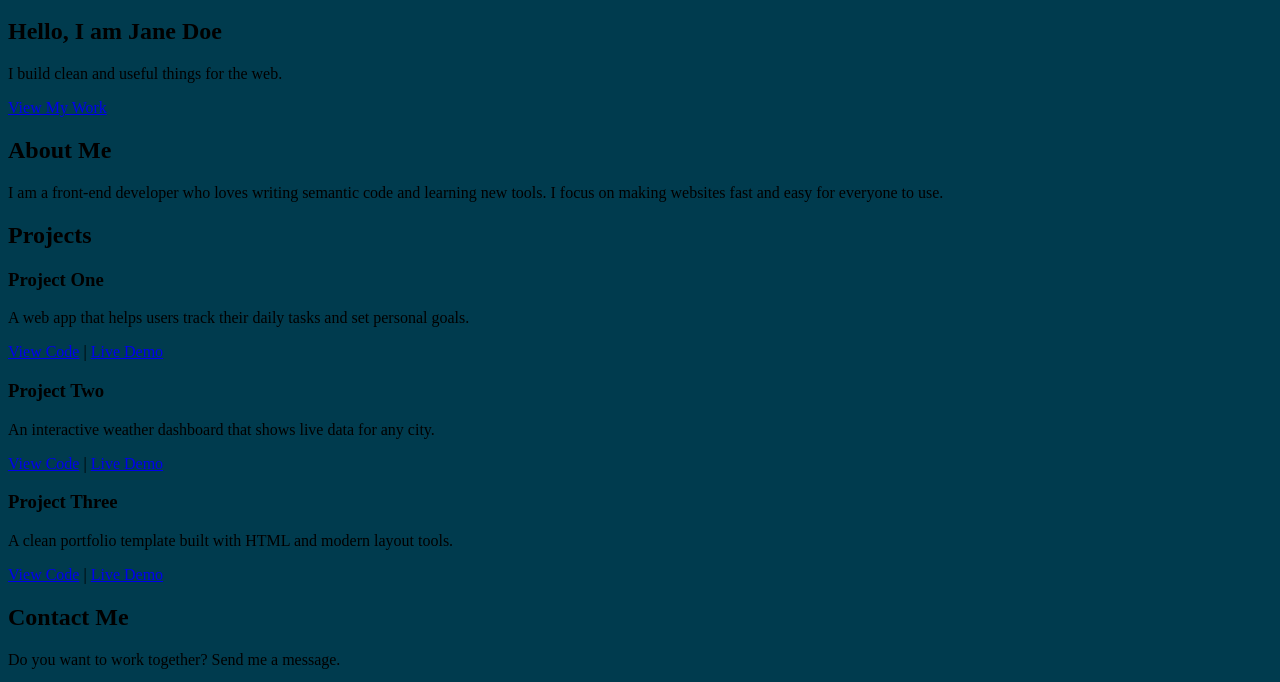
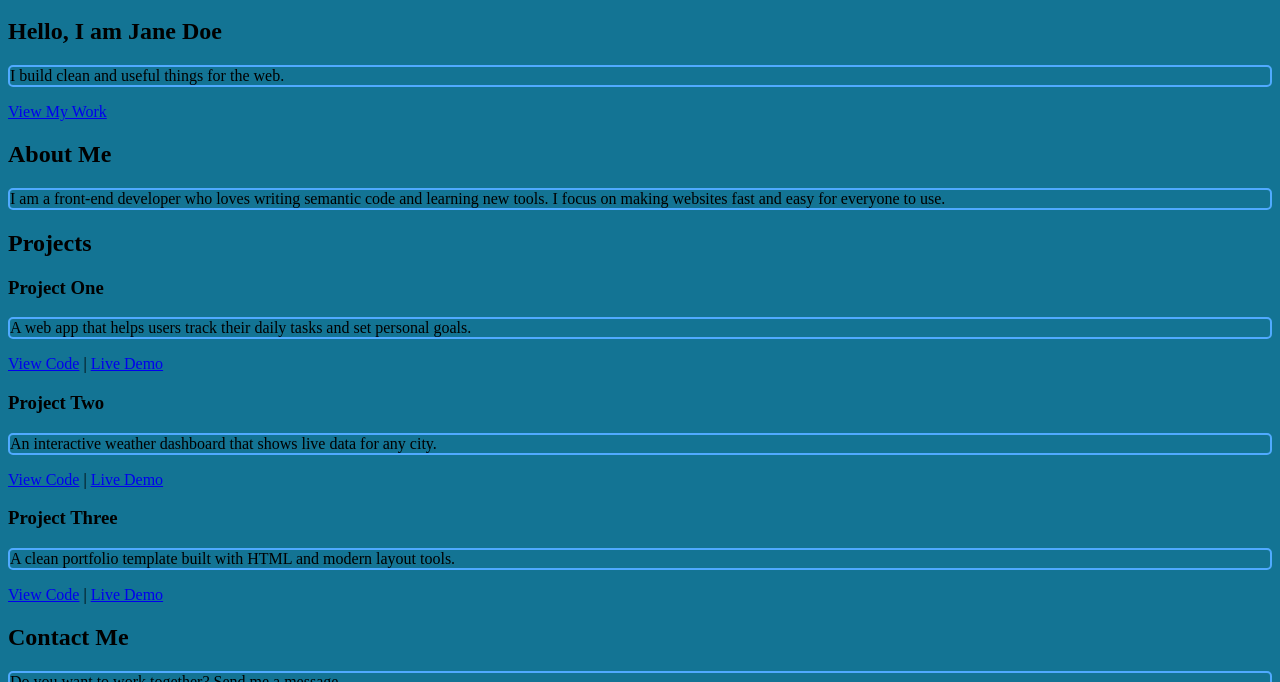
Before and after one commit to irvinggonzalezCode/time_tracker, a plain HTML site: page home.html in a window 1280 px wide. Shown: the part 115-797 px from the top of the page. Drawn offline with Linux system fonts and the light colour scheme.

Commit message:
added border

```diff
--- a/styles.css
+++ b/styles.css
@@ -4,5 +4,10 @@ h1 {
 }
 
 body {
-  background-color: rgb(0, 59, 78);
+  background-color: rgb(19, 116, 148);
 }
+
+p {
+  border: 2px solid rgb(80, 170, 255);
+  border-radius: 5px;
+}
```
